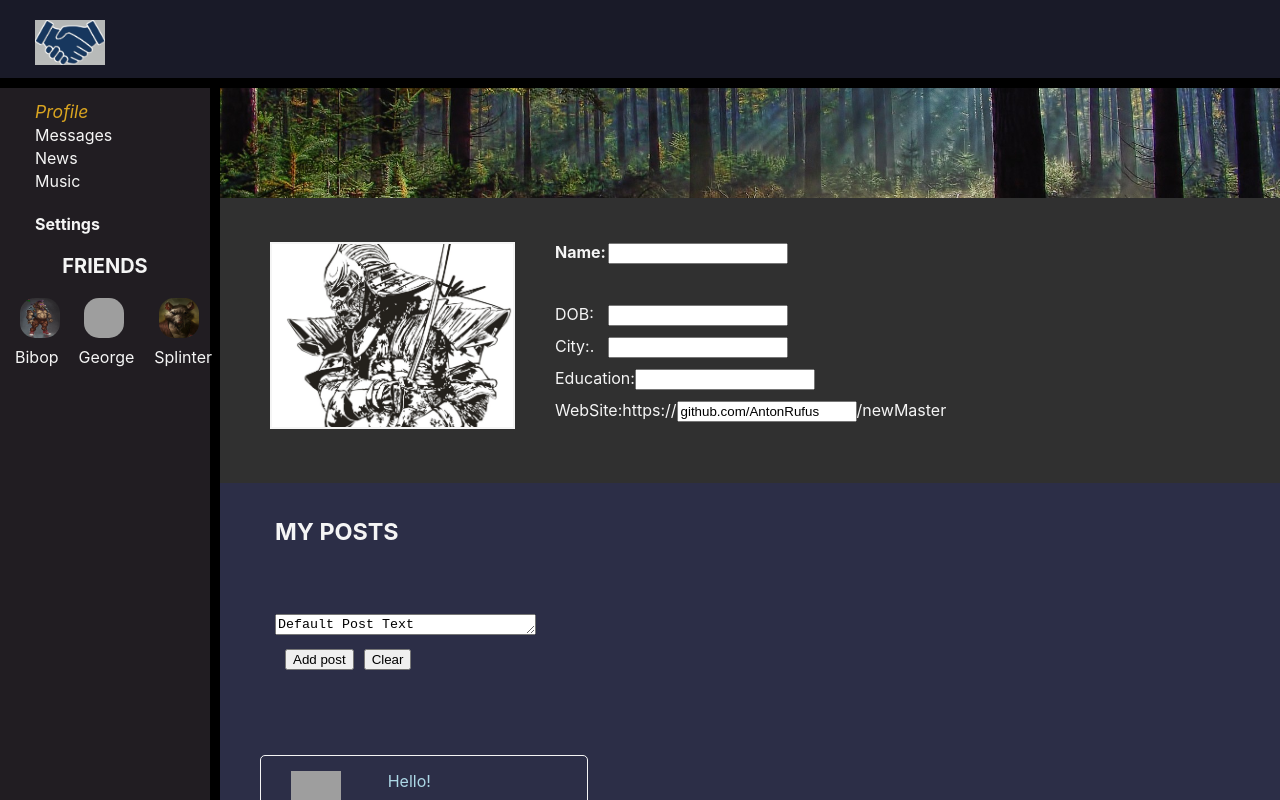
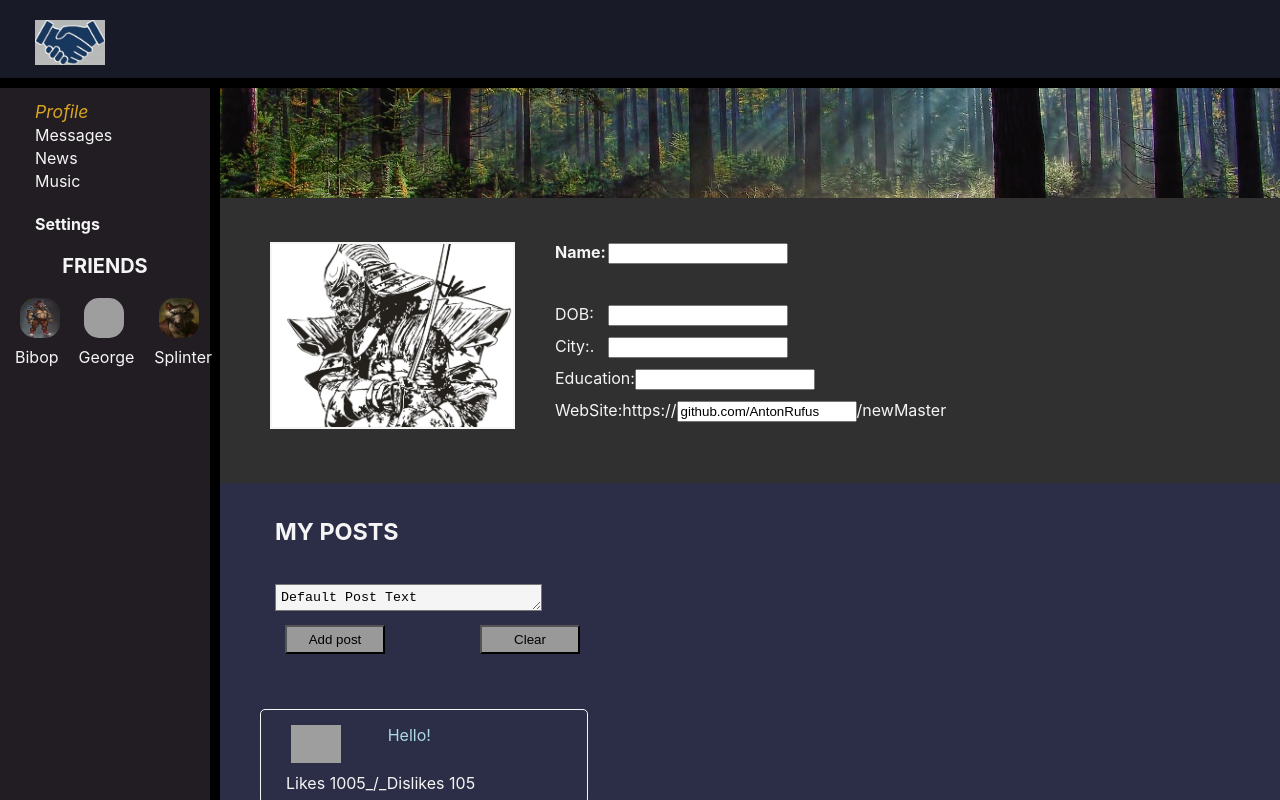
Before and after one commit to AntonRufus/social-network, a React (Create React App) app: page /profile in a window 1280 px wide. Shown: the top 800 px of the page. Built offline with nearby package versions, Linux system fonts and the light colour scheme; grey boxes are pictures that could not be loaded.

Commit message:
Aug 17, 2020. #10

```diff
--- a/src/components/Profile/MyPosts/MyPosts.module.css
+++ b/src/components/Profile/MyPosts/MyPosts.module.css
@@ -4,7 +4,7 @@
 }
 
 .my_posts_label {
-    font-size: 125% ;
+    font-size: 125%;
     margin-left: 45px;
 }
 
@@ -17,7 +17,19 @@ h3:hover {
 }
 
 .textarea {
-    padding: 45px;
+    padding: 15px 45px;
+}
+
+.textarea textarea {
+    background-color: whitesmoke;
+    height: 15px;
+    padding: 5px;
+}
+
+.textarea textarea:hover {
+    border: 2px solid gold;
+    border-radius: 5px;
+    background-color: antiquewhite;
 }
 
 .buttons {
@@ -25,7 +37,22 @@ h3:hover {
 }
 
 .buttons .button {
-    margin: 5px;
+    margin: 5px 90px 5px 5px;
+    background-color: #999;
+}
+
+.buttons .button:hover {
+    background-color: #404040;
+    border: 1px solid wheat;
+    border-radius: 2px;
+    color: whitesmoke;
+    width: 99px;
+}
+
+.buttons button {
+    padding-top: 5px;
+    padding-bottom: 5px;
+    width: 100px;
 }
 
 .posts_block {
```
